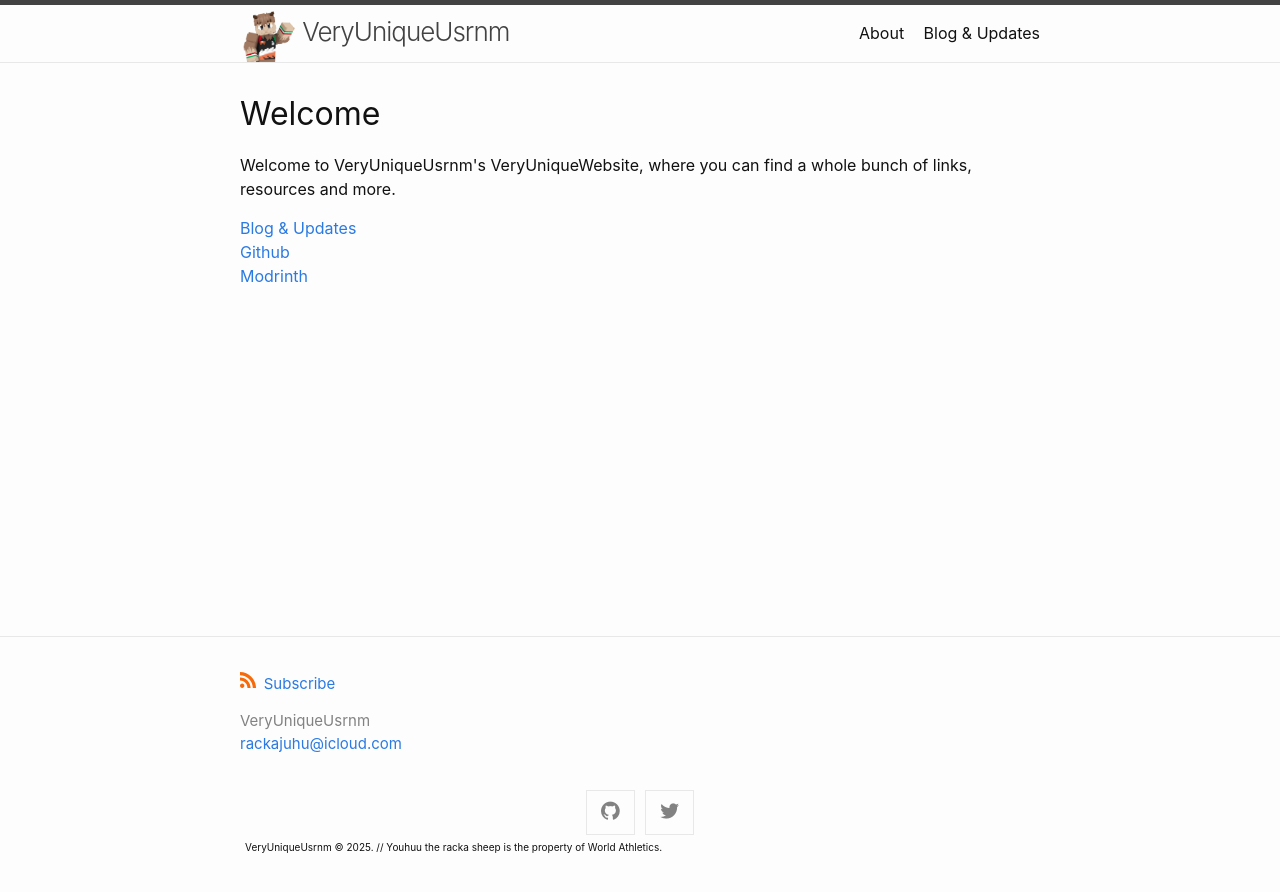
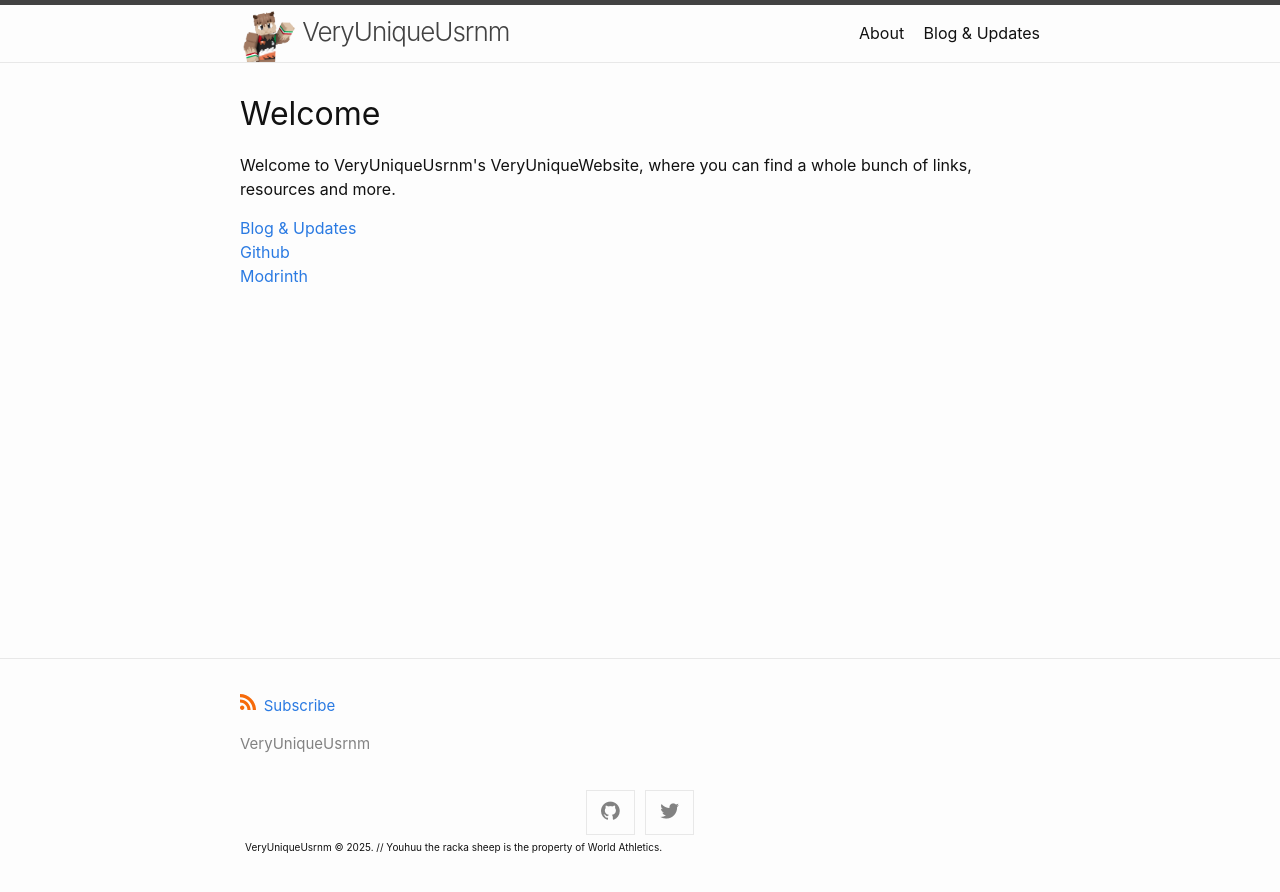
Before and after one commit to veryuniqueusrnm/veryuniqueusrnm.github.io, a Jekyll site: the page built from index.md, in a window 1280 px wide. Shown: the top 892 px of the page. Built offline with Jekyll 4.4.1, drawn with Linux system fonts in a browser that asks for light colours.

Commit message:
Update _config.yml

```diff
--- a/_config.yml
+++ b/_config.yml
@@ -1,7 +1,7 @@
 title: VeryUniqueUsrnm
 author:
   name: VeryUniqueUsrnm
-  email: rackajuhu@icloud.com
+# email:
 
 # The `>` after `description:` means to ignore line-breaks until next key.
 # If you want to omit the line-break after the end of text, use `>-` instead.
```
